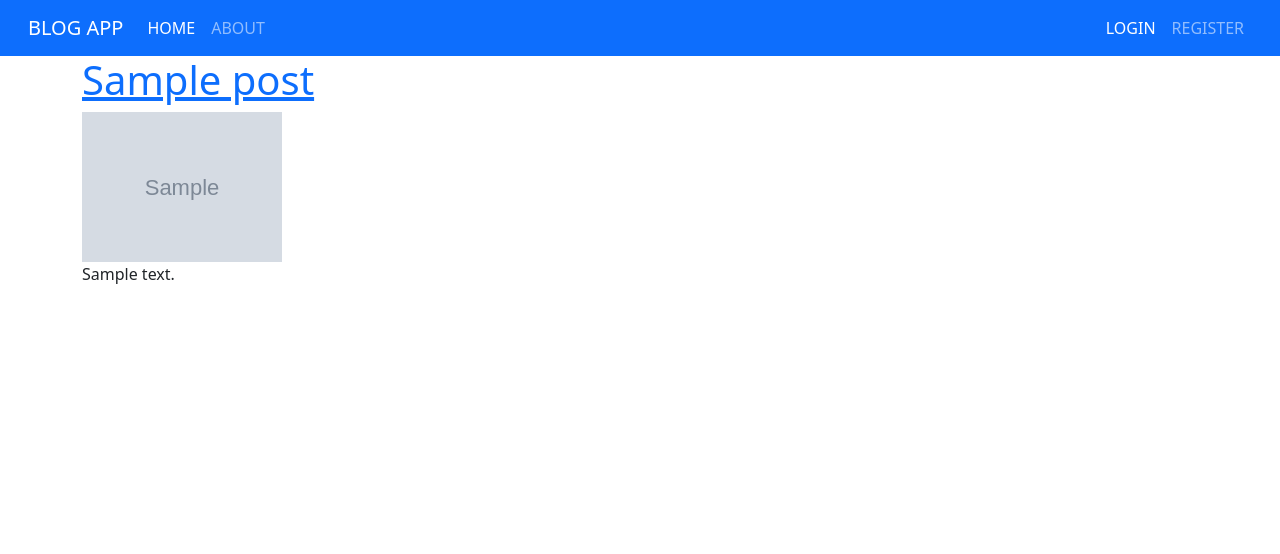
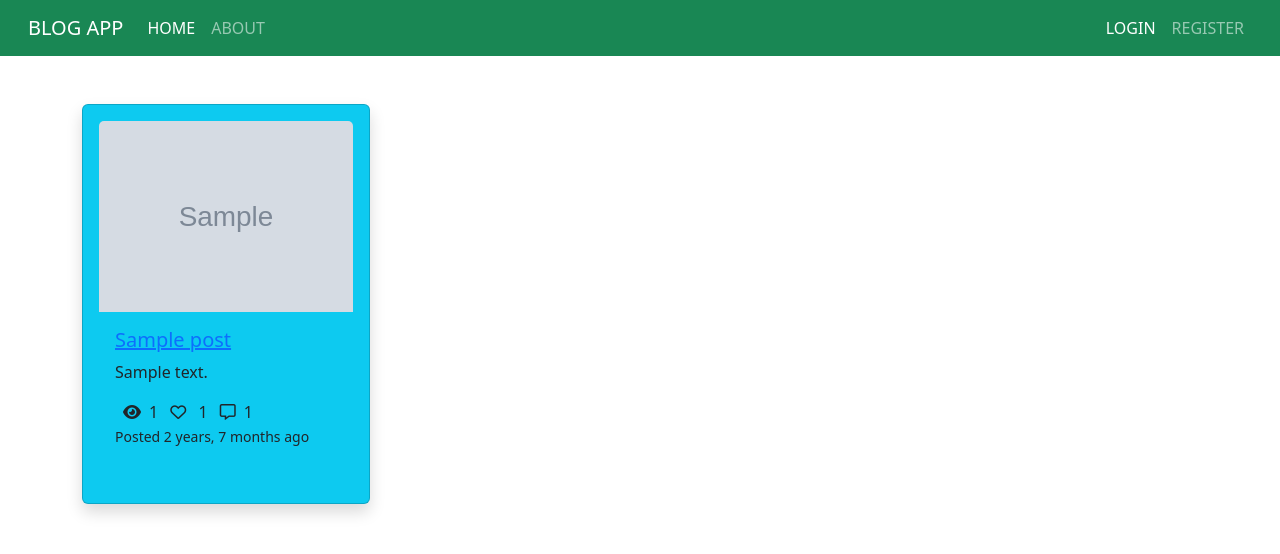
Before and after one commit to FatihG34/blog_app_2, a Django app: page / in a window 1280 px wide. Shown: the top 554 px of the page. Run offline with Django 4.2, Linux system fonts and the light colour scheme; tables that the repository leaves empty hold one stand-in row (values such as "Sample post"); grey boxes marked "Sample" are stand-in pictures.

Commit message:
added counters

```diff
--- a/blog/models.py
+++ b/blog/models.py
@@ -36,6 +36,15 @@ class Post(models.Model):
     class Meta:
         verbose_name_plural="Post"
 
+    def comment_count(self):
+        return self.comment_set.all().count()
+
+    def view_count(self):
+        return self.postview_set.all().count()
+
+    def like_count(self):
+        return self.like_set.all().count()
+
 class Comment(models.Model):
     user = models.ForeignKey(User, on_delete=models.CASCADE)
     post = models.ForeignKey(Post, on_delete=models.CASCADE)
--- a/blog/templates/blog/post_list.html
+++ b/blog/templates/blog/post_list.html
@@ -1,10 +1,25 @@
 {% extends 'base.html' %}
 {% block content %}
-{% for post in object_list %}
-    <a href="{% url 'blog:detail' post.slug %} ">
-        <h1>{{post.title}}</h1>
-    </a>
-    <img width="200" src="{{post.image.url}}" alt="{{post.title}}" />
-    <p>{{post.content|truncatechars:50}}</p>
-{% endfor %}
+<div class="row mt-5">
+    {% for post in object_list %}
+    <div class="col-4">
+        <div class="card shadow p-3 mb-5 bg-info rounded" style="width: 18rem; height: 25rem;">
+            <img src="{{post.image.url}}" class="card-img-top" alt="{{post.title}}">
+            <div class="card-body">
+            <h5 class="card-title"><a href="{% url 'blog:detail' post.slug %} ">{{post.title}}</a></h5>
+            <p class="card-text">{{post.content|truncatechars:50}}</p>
+            <div>
+                <i class="fa-solid fa-eye mx-2"></i><span>{{post.view_count}}</span>
+                <i class="fa-regular fa-heart mx-2"></i><span> {{post.like_count}}</span>
+                <i class="fa-regular fa-message mx-2"></i><span>{{post.comment_count}}</span>
+            </div>
+            <div class="card-text">
+                <small>Posted {{post.published_date|timesince}} ago</small>
+            </div>
+        </div>
+
+    </div>
+</div>
+    {% endfor %}
+</div>
 {% endblock content %}
--- a/templates/base.html
+++ b/templates/base.html
@@ -3,13 +3,14 @@
   <head>
     <meta charset="utf-8" />
     <meta name="viewport" content="width=device-width, initial-scale=1" />
+    <link rel="stylesheet" href="https://cdnjs.cloudflare.com/ajax/libs/font-awesome/6.2.0/css/all.min.css" integrity="sha512-xh6O/CkQoPOWDdYTDqeRdPCVd1SpvCA9XXcUnZS2FmJNp1coAFzvtCN9BmamE+4aHK8yyUHUSCcJHgXloTyT2A==" crossorigin="anonymous" referrerpolicy="no-referrer" />
+    <link
+    href="https://cdn.jsdelivr.net/npm/bootstrap@5.2.1/dist/css/bootstrap.min.css"
+    rel="stylesheet"
+    integrity="sha384-iYQeCzEYFbKjA/T2uDLTpkwGzCiq6soy8tYaI1GyVh/UjpbCx/TYkiZhlZB6+fzT"
+    crossorigin="anonymous"
+    />
     <title>Blog App Local</title>
-    <link
-      href="https://cdn.jsdelivr.net/npm/bootstrap@5.2.1/dist/css/bootstrap.min.css"
-      rel="stylesheet"
-      integrity="sha384-iYQeCzEYFbKjA/T2uDLTpkwGzCiq6soy8tYaI1GyVh/UjpbCx/TYkiZhlZB6+fzT"
-      crossorigin="anonymous"
-    />
   </head>
   <body>
     {% include 'navbar.html' %}
--- a/templates/navbar.html
+++ b/templates/navbar.html
@@ -1,4 +1,4 @@
-    <nav class="navbar navbar-expand-md navbar-dark bg-primary text-uppercase">
+    <nav class="navbar navbar-expand-md navbar-dark bg-success text-uppercase">
     <div class="container-fluid">
       <a class="navbar-brand text-white mx-3" href="{% url 'blog:list' %}">Blog App</a>
       <button class="navbar-toggler" type="button" data-bs-toggle="collapse" data-bs-target="#navbarSupportedContent"
```
